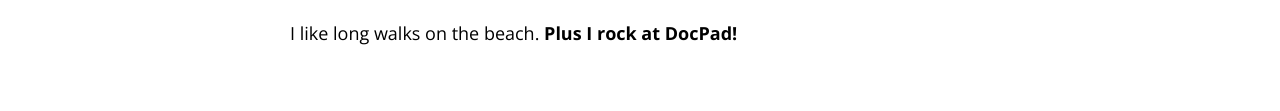
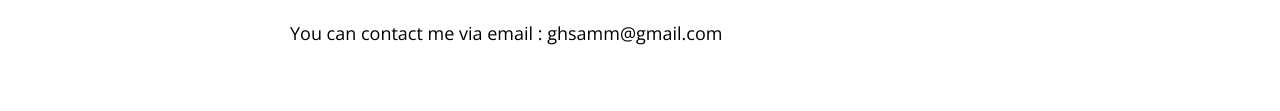
Before and after one commit to ghsamm/ghsamm.github.io, a plain HTML site: page contact/index.html in a window 1280 px wide. Shown: the part 254-365 px from the top of the page. Drawn offline with nearby package versions, Linux system fonts and the light colour scheme.

Commit message:
changed '/contact' content to a simple message with my email

```diff
--- a/contact/index.html
+++ b/contact/index.html
@@ -1,2 +1,2 @@
 <!DOCTYPE html><html lang="en"><head><meta name="viewport" content="width=device-width, initial-scale=1 maximum-scale=1"><meta name="generator" content="DocPad v6.78.4" />
-<link  rel="stylesheet" href="http://fonts.googleapis.com/css?family=Open+Sans:400,400italic,700,800.css" /><link  rel="stylesheet" href="/css/style.css" /><title>Contact Me | ghsamm</title></head><body><div class="header"><div class="site-title">ghsamm</div><div class="site-links"><a href="/posts" class="btn">Posts</a><a href="/" class="btn">Home</a><a href="/contact" class="btn">Contact</a></div></div><div class="article"><h1 class="title">Contact Me</h1><div class="content"><p>I like long walks on the beach. <strong>Plus I rock at DocPad!</strong></p></div></div><div class="footer">Samh Ghanmi | 2015</div><script defer="defer"  src="/js/script.js"></script></body></html>
+<link  rel="stylesheet" href="http://fonts.googleapis.com/css?family=Open+Sans:400,400italic,700,800.css" /><link  rel="stylesheet" href="/css/style.css" /><title>Contact Me | ghsamm</title></head><body><div class="header"><div class="site-title">ghsamm</div><div class="site-links"><a href="/posts" class="btn">Posts</a><a href="/" class="btn">Home</a><a href="/contact" class="btn">Contact</a></div></div><div class="article"><h1 class="title">Contact Me</h1><div class="content"><p>You can contact me via email : ghsamm@gmail.com</p></div></div><div class="footer">Samh Ghanmi | 2015</div><script defer="defer"  src="/js/script.js"></script></body></html>
```
